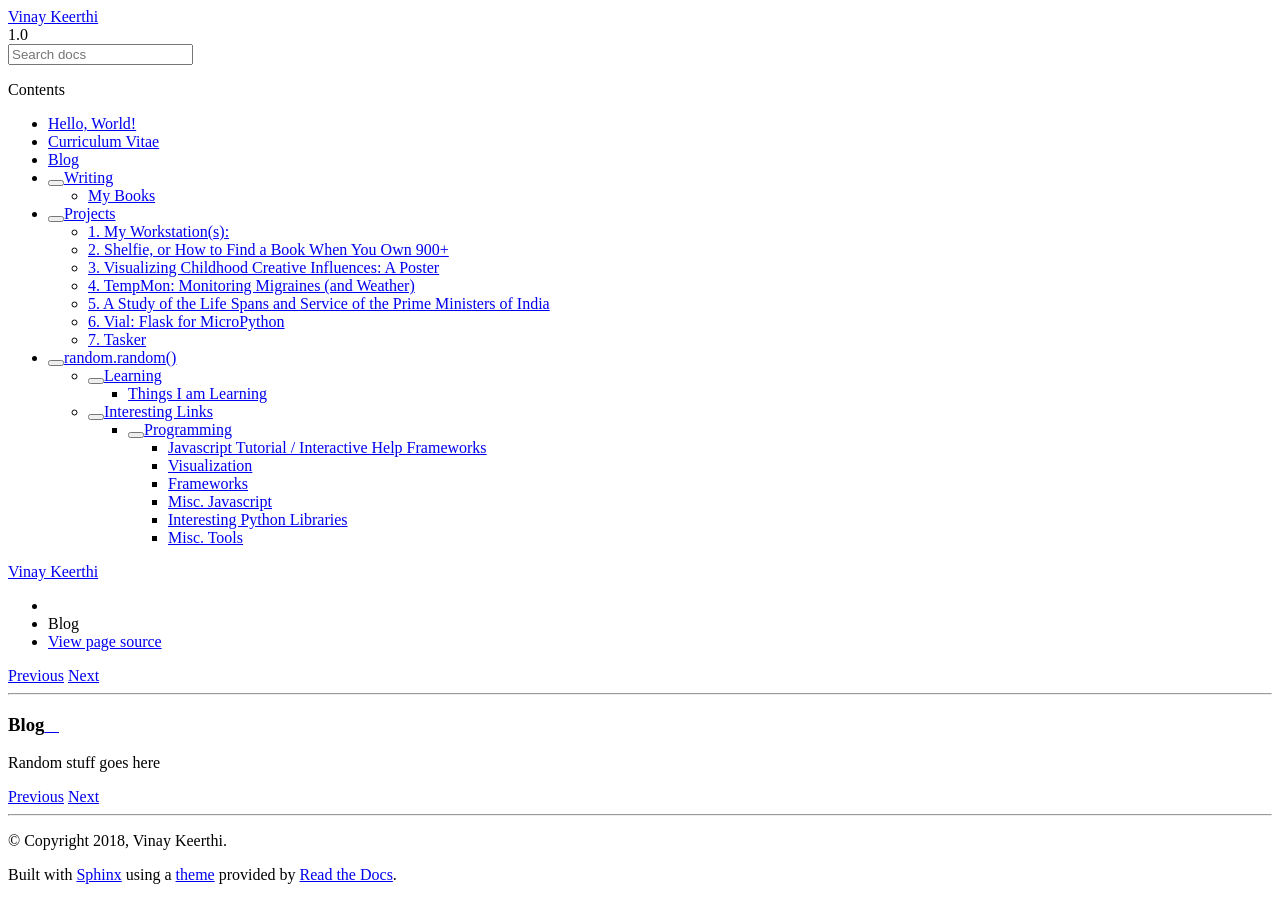
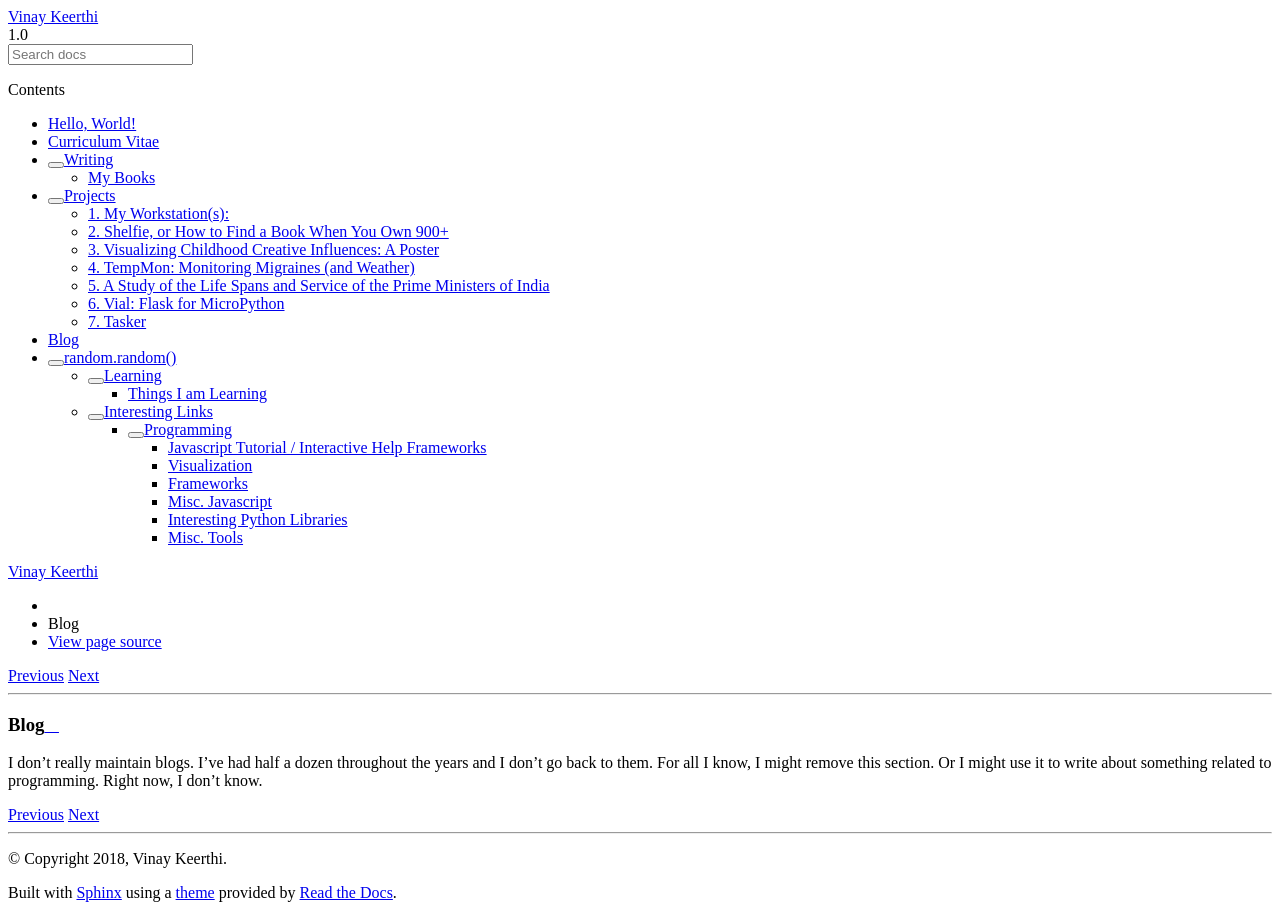
Before and after one commit to stonecharioteer/vinay87.github.io, a Sphinx documentation site: the page built from source/blog.rst, in a window 1280 px wide. Built offline with Sphinx 7.4.7 and the Read the Docs theme 2.0.0, drawn with Linux system fonts in a browser that asks for light colours; formulas are drawn with MathJax 3.

Commit message:
Reordered index and moved blog to the bottom. Might remove it later or keep it dedicated to programming related writing.

```diff
--- a/source/blog.rst
+++ b/source/blog.rst
@@ -4,4 +4,4 @@
 Blog
 -----
 
-Random stuff goes here
+I don't really maintain blogs. I've had half a dozen throughout the years and I don't go back to them. For all I know, I might remove this section. Or I might use it to write about something related to programming. Right now, I don't know.
--- a/source/index.rst
+++ b/source/index.rst
@@ -15,7 +15,7 @@ Hello and welcome to my Github Page. Feel free to look around and peruse through
 
    intro
    resume
-   blog
    writing
    projects
+   blog
    random
```
